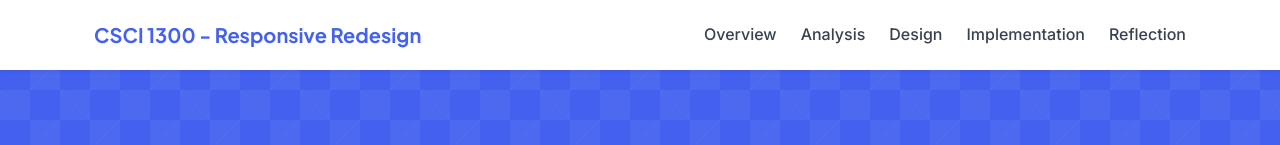
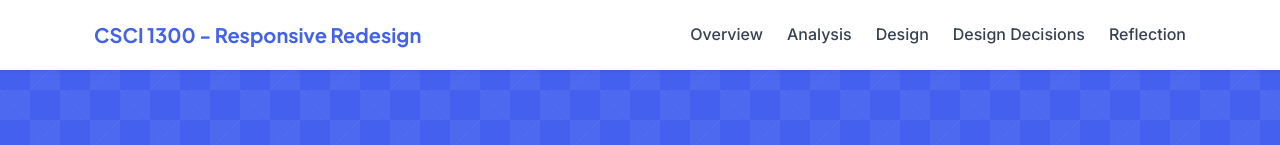
Before and after one commit to guillotine46/responsive-redesign-new, a website: page portfolio.html in a window 1280 px wide. Shown: the top 145 px of the page. Drawn offline with Linux system fonts and the light colour scheme.

Commit message:
navbar-edit

```diff
--- /dev/null
+++ b/package.json
@@ -0,0 +1,5 @@
+{
+  "dependencies": {
+    "vercel": "^41.7.0"
+  }
+}
--- a/portfolio.html
+++ b/portfolio.html
@@ -28,7 +28,7 @@
                     <li><a href="#overview" class="nav-link">Overview</a></li>
                     <li><a href="#analysis" class="nav-link">Analysis</a></li>
                     <li><a href="#design" class="nav-link">Design</a></li>
-                    <li><a href="#implementation" class="nav-link">Implementation</a></li>
+                    <li><a href="#decisions" class="nav-link">Design Decisions</a></li>
                     <li><a href="#reflection" class="nav-link">Reflection</a></li>
                 </ul>
             </div>
@@ -351,7 +351,7 @@
         </section> -->
 
         <!-- Responsive Design Decisions Section to be added between Design and Implementation sections -->
-        <section class="section responsive-design">
+        <section id="decisions" class="section responsive-design">
             <div class="container">
                 <h2 class="section-title">Responsive Design Decisions</h2>
                 <p class="section-lead">A detailed analysis of how specific elements adapt across different screen sizes and how these changes enhance the user experience.</p>
```
Also changed, not shown: 1 other file.
